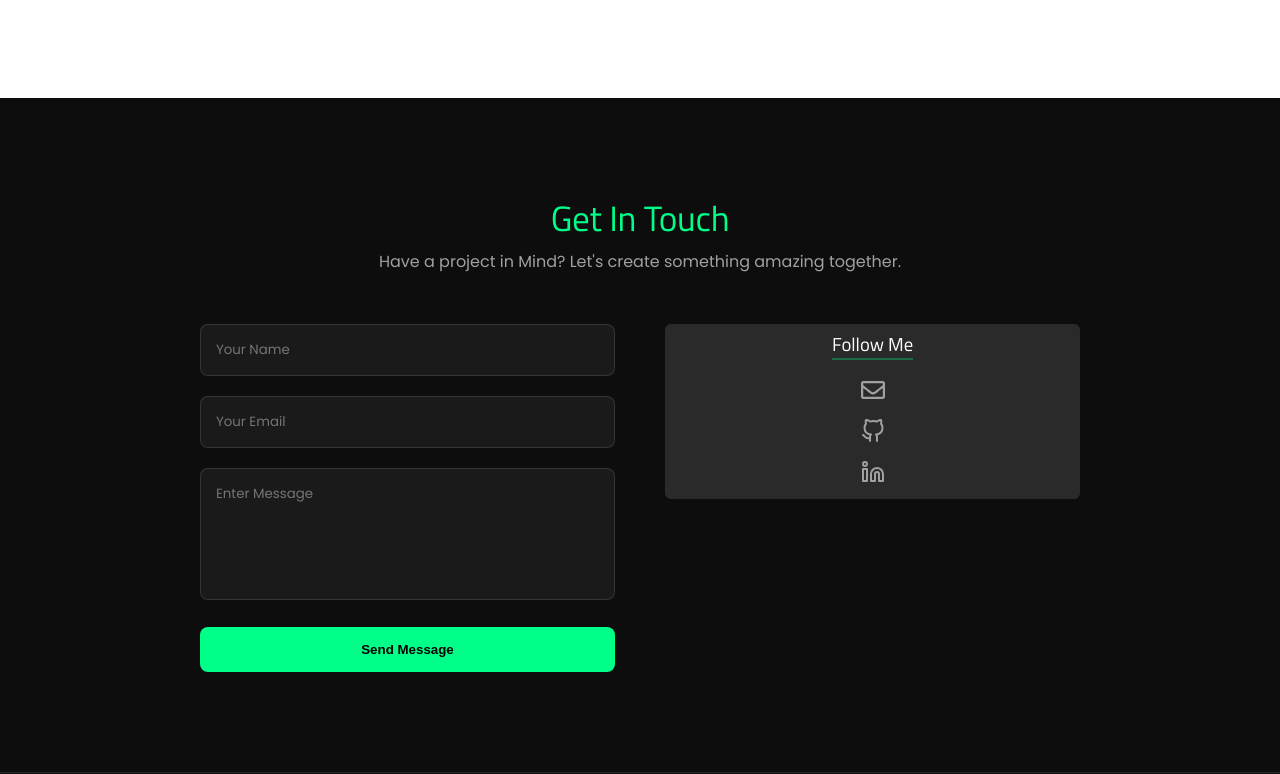
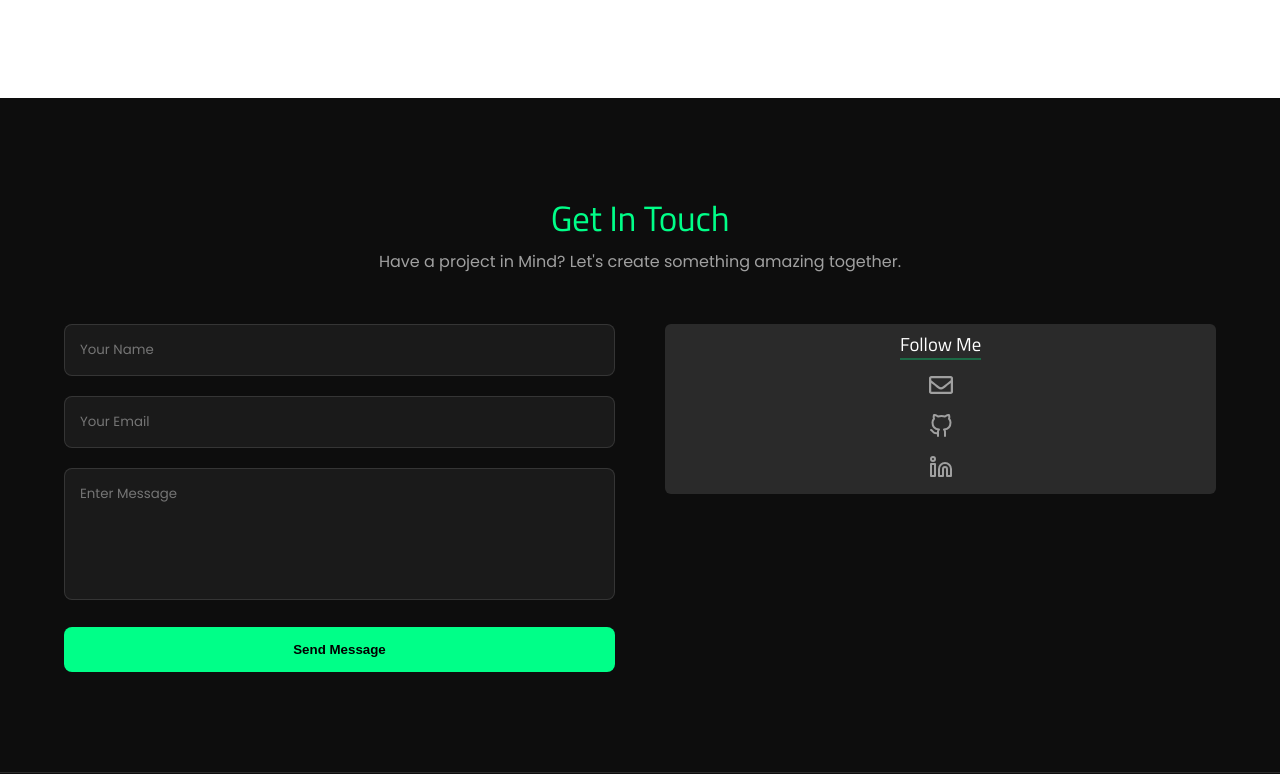
Before and after one commit to lakshan-beast/My-Portfolio, a React (Vite) app: page / in a window 1280 px wide. Shown: the part 4386-5160 px from the top of the page. Built offline with nearby package versions, Linux system fonts and the light colour scheme.

Commit message:
fix: improve responsiveness by adjusting padding and grid column size in contact section

```diff
--- a/src/styles/pages/_Contacts.scss
+++ b/src/styles/pages/_Contacts.scss
@@ -2,9 +2,10 @@
   padding: 100px 20px;
   background-color: $bg-color;
   text-align: center;
+  overflow: hidden;
 
   @include respond(desktop) {
-    padding: 100px 200px;
+    padding: 100px 5%;
   }
 
   .container {
@@ -24,7 +25,7 @@
 
   .contact-wrapper {
     display: grid;
-    grid-template-columns: repeat(auto-fit, minmax(300px, 1fr));
+    grid-template-columns: repeat(auto-fit, minmax(250px, 1fr));
     gap: 50px;
     text-align: center;
 
@@ -40,7 +41,7 @@
         align-items: center;
 
         h3 {
-          margin-bottom: 10px;
+          margin-bottom: 5px;
           color: $text-main;
           border-bottom: 2px solid rgba($primary-color, 0.3);
         }
```
